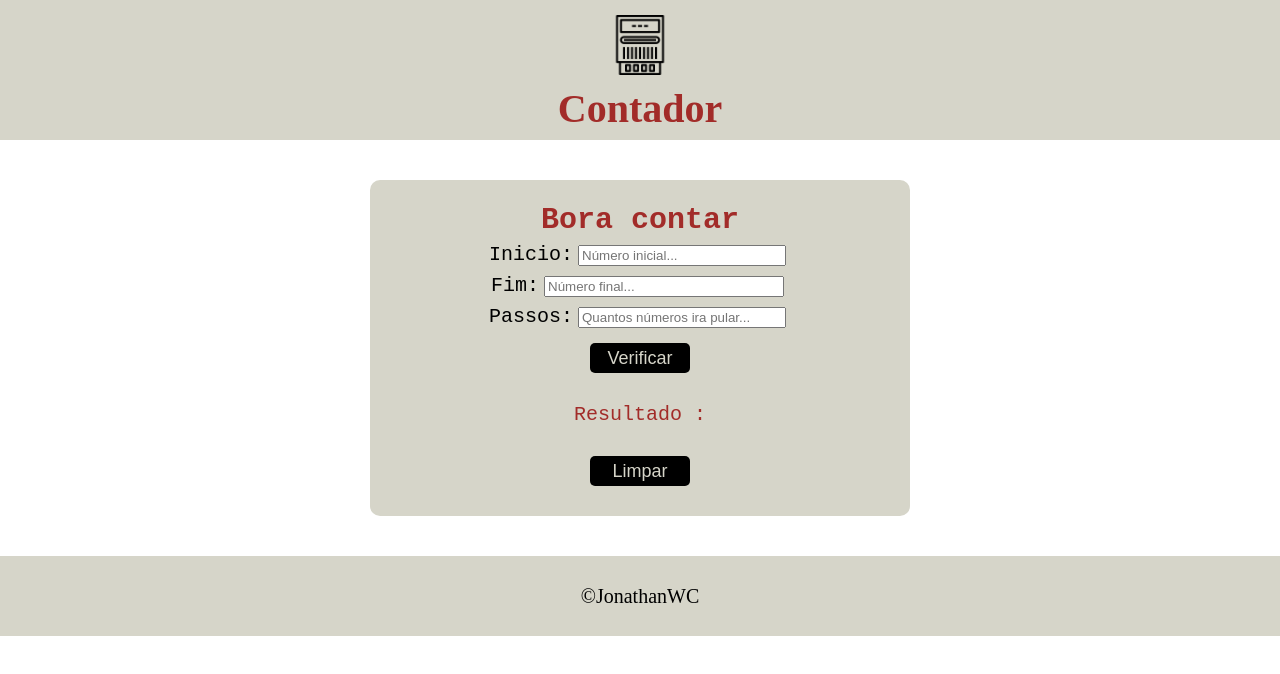
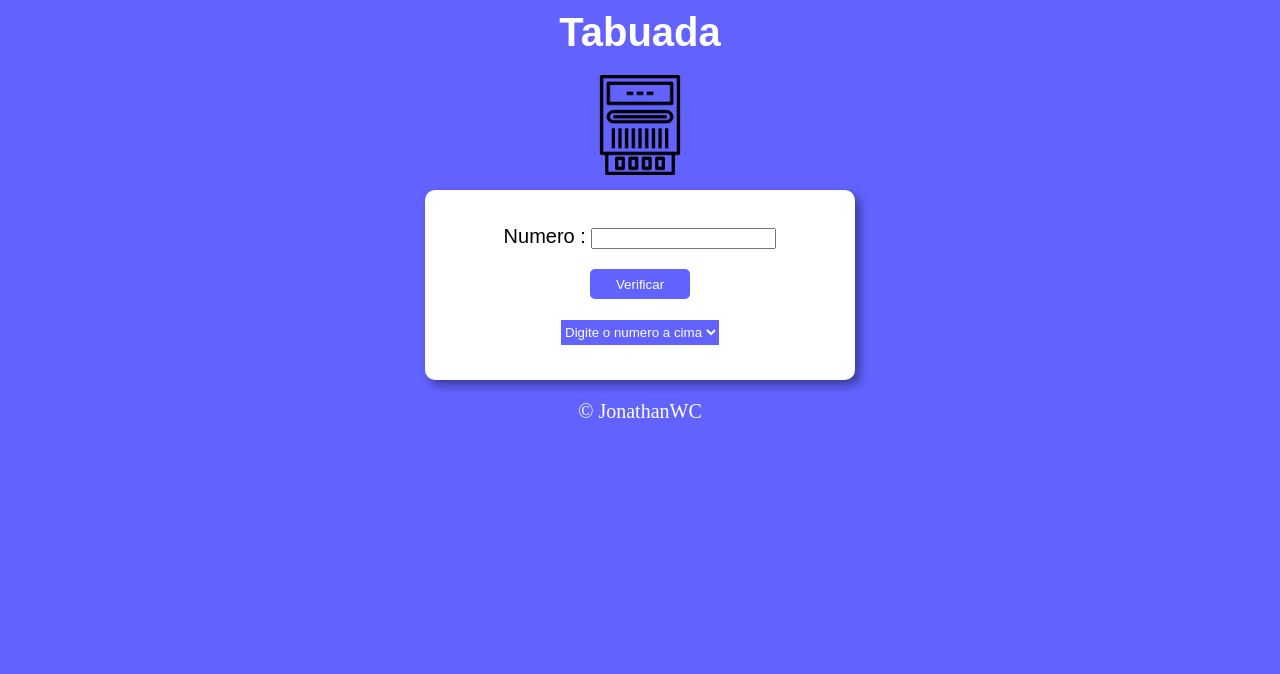
Before and after one commit to JonathanWC20/curso-desenvolvimento-sistema, a plain HTML site: page index.html in a window 1280 px wide. Drawn offline with Linux system fonts and the light colour scheme.

Commit message:
exerc-2-semestre-2

```diff
--- a/index.css
+++ b/index.css
@@ -1,68 +1,54 @@
 body{
-    margin: 0px;
-    text-align: center;
-    font-size: 20px;
+    margin:0;
+    background: #6262ff;
+    font:normal 15pt arial;
 }
 header{
-    height: 140px;
-    background: #D6D5C9;
-    color: #A22C29;
+    color:white;
+    text-align:center;
 }
 section{
-    padding: 20px;
-    max-width: 500px;
-    margin: auto;
-    height: auto;
-    color: #A22C29;
-    background: #D6D5C9;
-    border-radius: 10px;
+    background:white;
+    border-radius:10px;
+    padding:15px;
+    width:400px;
+    margin: auto; /* margin: auto; centralizar com width */
+    box-shadow: 5px 5px 10px rgba(0, 0, 0, 0.397); /*deixar sombra */
+    text-align: center;
 }
-footer {
-    margin-top: 40px;
-    height: 80px;
-    background: #D6D5C9;
-    line-height: 80px;
+footer{
+    color:white;
+    text-align:center;
+    font-family:italic;
 }
-
-label {
+img{
+    height: 100px;
+    margin: 10px;
+}
+h1{
+    margin: 10px;
+}
+select{
+    background: #6262ff;
+    color: white;
+    border: 0px;
+    height: 25px;
+}
+select:hover{
+    background: white;
     color: black;
 }
-
-input {
-    margin: 5px;
-    width: 200px;
+.botao {
+    width: 100px;
+    height: 30px;
+    background: #6262ff;
+    border: 0px;
+    border-radius: 5px;
+    cursor: pointer;
+    color: white;
 }
-button{
-    margin: 10px;
-    font-size: 18px;
-    height: 30px;
-    width: 100px;
-    border-radius: 5px;
-    border: 0px;
-    background: black;
-    color: #D6D5C9;
-    cursor: pointer;
+.botao:hover{
+    background: white;
+    color: #6262ff;
+    transition: 1s;
 }
-
-img{
-    margin-top: 15px;
-    height: 60px;
-}
-
-h1{
-    margin: 5px;
-}
-h2{
-    margin: 3px;
-}
-
-.quebra-linha{
-    display: block;
-}
-
-.fim{
-    width: 232px;
-}
-.margin{
-    margin-top: 40px;
-}
--- a/index.html
+++ b/index.html
@@ -1,47 +1,47 @@
 <!DOCTYPE html>
 <html lang="pt-br">
+
 <head>
     <meta charset="UTF-8">
     <meta http-equiv="X-UA-Compatible" content="IE=edge">
     <meta name="viewport" content="width=device-width, initial-scale=1.0">
-    <title>Contador</title>
-    <link rel="stylesheet" href="index.css">
-    <link rel="shortcut icon" href="imagens/LOGO-JWC.png">
+
+    <title>Tabuada</title>
+    <Link rel="stylesheet" href="index.css"></Link>
+    <link rel="shortcut icon" href="imagens/LOGO-JWC.png" type="image/icon">
+
 </head>
+
 <body>
+
     <header>
+        <h1>Tabuada</h1>
         <picture>
             <img src="imagens/calc-icon.png" alt="">
         </picture>
-        <h1>Contador</h1>
     </header>
-<div class="margin">
     <section>
+        <div>
+            <p>Numero :
+                <input type="number" id="numero" placeholder="">
+            </p>
+            <button class="botao" onclick="verificar()">Verificar</button>
+        </div>
+        <p>
+            <select id="resultado">
+                <option>Digite o numero a cima</option>
+            </select>
+        </p>
+        <div>
 
-        <code>
-            <h2>Bora contar</h2>
-            <label class="quebra-linha">
-                Inicio:<input id="ini" type="number"placeholder="Número inicial...">
-            </label>
-            <label class="quebra-linha">
-                Fim:<input id="fim" class="fim" type="number"placeholder="Número final...">
-            </label>
-            <label class="quebra-linha">
-                Passos:<input id="pas" type="number"placeholder="Quantos números ira pular...">
-            </label>
-        <button onclick="verificar()">Verificar</button>
-        <div>
-            <p id="res"> Resultado :</p>
         </div>
-        <label class="quebra-linha">
-            <button onclick="limpar()">Limpar</button>
-        </label>
-    </code>
     </section>
-</div>
     <footer>
-        &copy;JonathanWC
+        <p>&copy; JonathanWC</p>
     </footer>
+
     <script src="index.js"></script>
+
 </body>
+
 </html>
--- a/index.js
+++ b/index.js
@@ -1,35 +1,19 @@
-verificar = () =>{
-    let ini = document.getElementById("ini").value;
-    let fim = document.getElementById("fim").value;
-    let pas = document.getElementById("pas").value;
-    let res = document.getElementById("res");
+verificar = () => {
+    let numero = document.getElementById("numero").value;
+    let res = document.getElementById("resultado");
 
-    if(ini.length == 0 || fim.length == 0 || pas.length == 0) {
-        res.innerHTML = `<p>Impossivel calcular.<br>Revise os dados!</p>`
-    }else{
-        let i = parseInt(ini);
-        let f = parseInt(fim);
-        let p = parseInt(pas);
+    if (numero.length == 0) {
+        alert("[ERRO] Impossivel calcular.")
 
-        if(p <= 0){
-            alert("Passo invalido.\nSubstituindo por 1")
-            p = 1
+    }else {
+        let num = parseInt(numero);
+        res.innerHTML = ""
+        for (let c = 1; c <= 10; c++){
+            let item = document.createElement("option");
+            item.text = `${num} x ${c} = ${num * c}`
+            res.appendChild(item)
         }
-        if(i <= f){
-            for(let c = i ; c <= f ; c += p){
-                res.innerHTML += `${c},`
-            }
-        }
-        if(i >= p){
-            for( let c = i ; c >= f ; c -= p){
-                res.innerHTML += `${c},`
-            }
-        }
-        res.value=""//tentei zerar o res dps de usar, nao deu muito certo kkkkk
     }
+    num.focus() // tentei focar no input num
+                // nao deu certo
 }
-limpar = () => {
-    let res = document.querySelector("#res");
-    let p = document.querySelector("#res p");
-    res.removeChild(p);
-}
```
